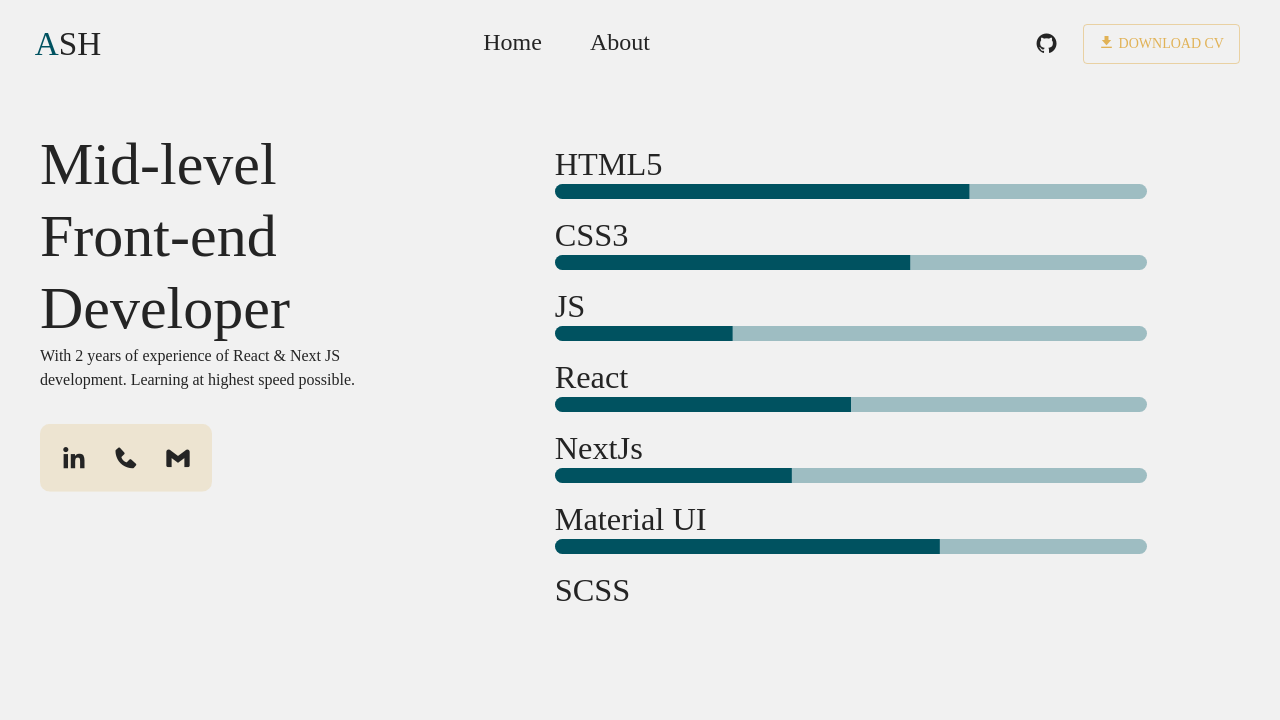
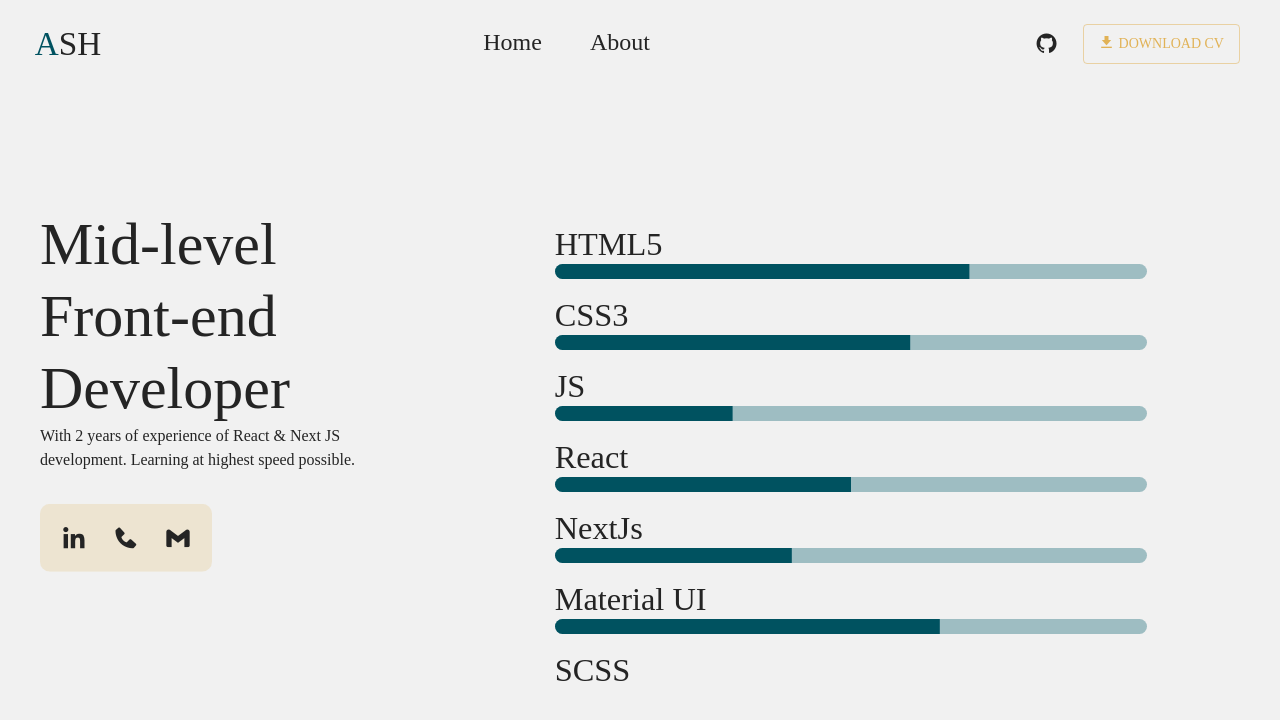
Before and after one commit to Alireza-8080-react/resume, a Next.js app: page / in a window 1280 px wide. Shown: the top 720 px of the page. Built offline with nearby package versions, Linux system fonts and the light colour scheme.

Commit message:
overflow y scroll in pages

```diff
--- a/src/styles/overrides.scss
+++ b/src/styles/overrides.scss
@@ -2,7 +2,7 @@
 
 body {
   padding: 1rem 2rem;
-  overflow: hidden;
+  overflow-x: hidden;
 }
 
 a {
@@ -10,7 +10,7 @@ a {
 }
 
 main {
-  margin-top: 64px;
+  margin-top: 144px;
 }
 
 @media (prefers-color-scheme: dark) {
```
